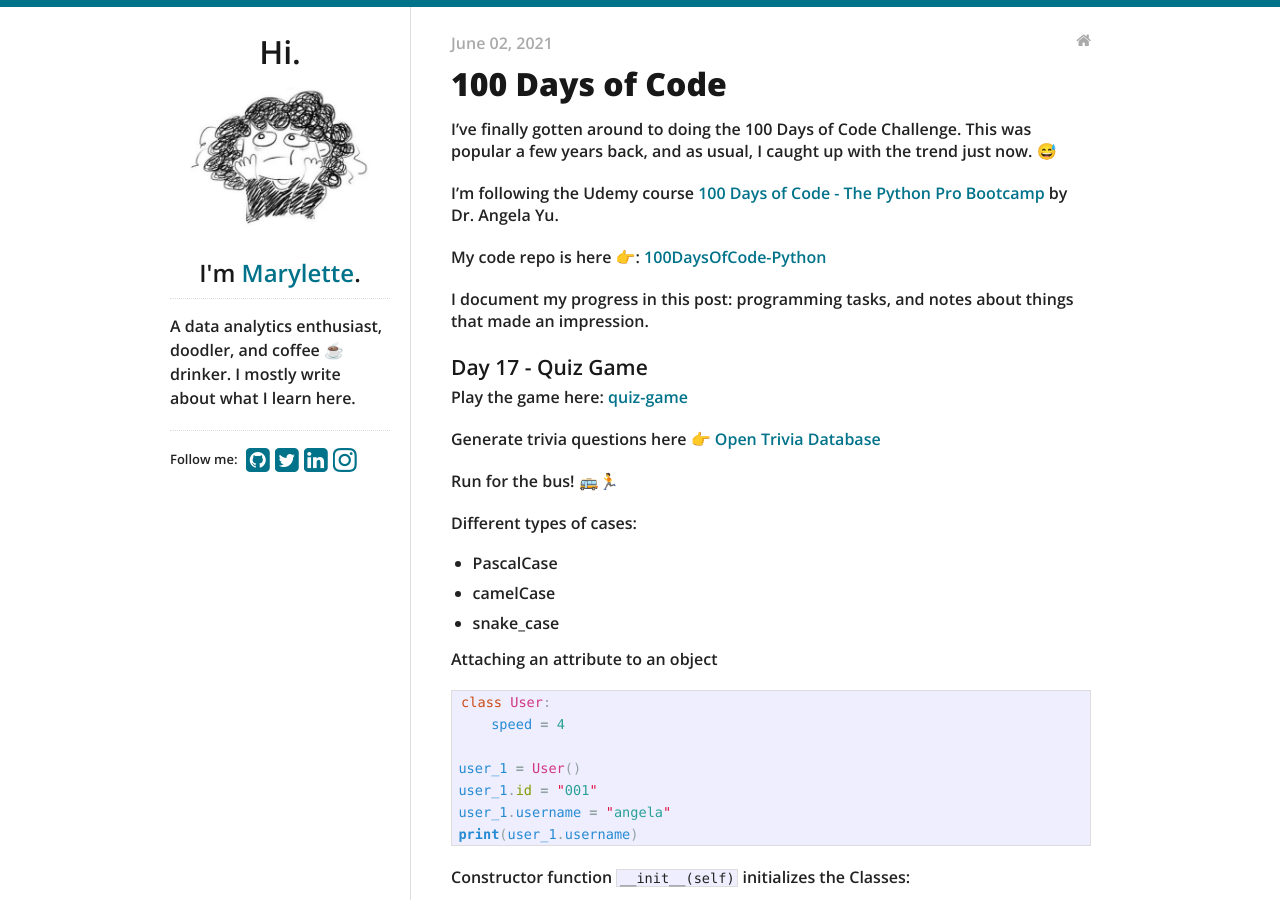
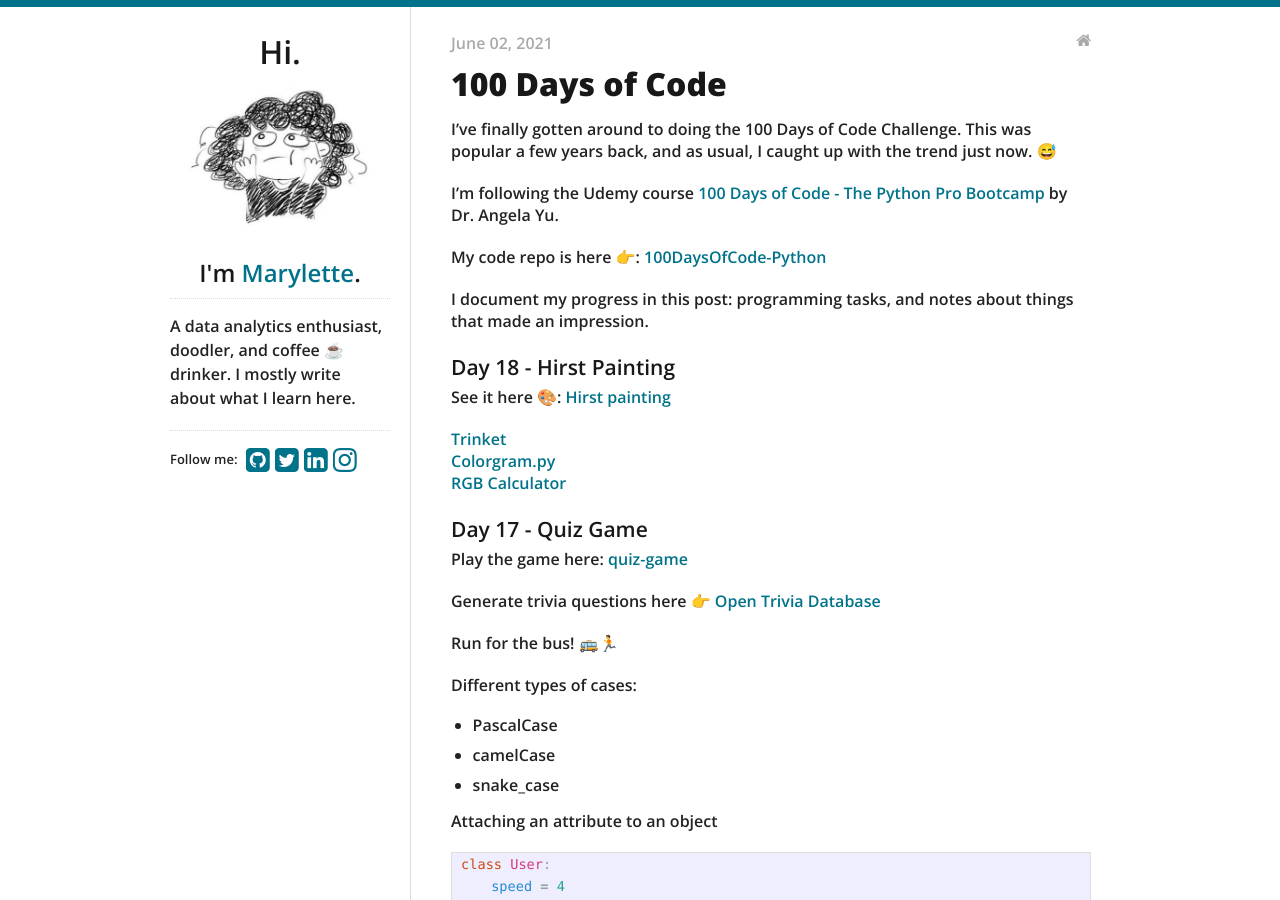
Before and after one commit to maryletteroa/maryletteroa.github.io, a Jekyll site: the page built from _posts/2021-06-02-hundred-days-of-python.md, in a window 1280 px wide and 900 px high. Built offline with Jekyll 4.4.1, drawn with Linux system fonts in a browser that asks for light colours.

Commit message:
update post

```diff
--- a/_posts/2021-06-02-hundred-days-of-python.md
+++ b/_posts/2021-06-02-hundred-days-of-python.md
@@ -12,6 +12,14 @@
 My code repo is here 👉: [100DaysOfCode-Python](https://github.com/maryletteroa/100DaysOfCode-Python)
 
 I document my progress in this post: programming tasks, and notes about things that made an impression.
+
+#### Day 18 - Hirst Painting
+
+See it here 🎨: [Hirst painting](https://replit.com/@maryletteroa/hirst-painting)
+
+[Trinket](https://trinket.io/docs/colors)
+[Colorgram.py](https://pypi.org/project/colorgram.py/)
+[RGB Calculator](https://www.w3schools.com/colors/colors_rgb.asp)
 
 #### Day 17 - Quiz Game
 Play the game here: [quiz-game](https://replit.com/@maryletteroa/quiz-game)
```
